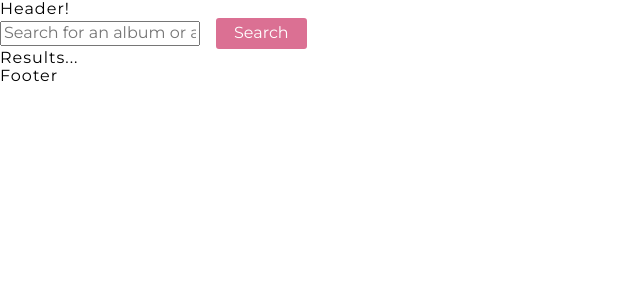
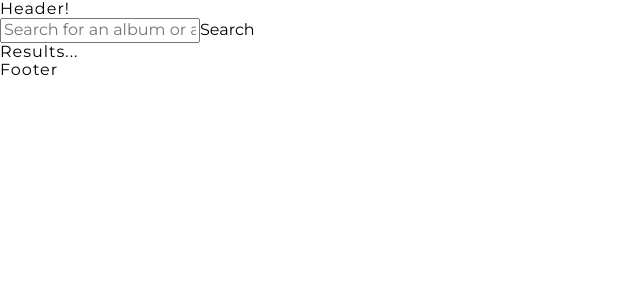
Before and after one commit to pedromuraki/spotifinder, a React app: page / in a window 1280 px wide. Shown: the top 300 px of the page, without its empty margins (0-640 px from the left). Built offline with nearby package versions, Linux system fonts and the light colour scheme.

Commit message:
Refactored Button

```diff
--- a/src/js/components/components/Button.js
+++ b/src/js/components/components/Button.js
@@ -1,26 +1,34 @@
 /* REACT */
 import React from 'react'
 import PropTypes from 'prop-types'
-import styled, { css } from 'styled-components'
+// import styled, { css } from 'styled-components'
 
-const Button =
-  styled.button.attrs(props => ({
-    type: props.type
-  }))`
-    background: transparent;
-    border-radius: 3px;
-    border: 2px solid palevioletred;
-    color: palevioletred;
-    margin: 0 1em;
-    padding: 0.25em 1em;
-    ${props => props.primary && css`
-      background: palevioletred;
-      color: white;
-    `};
-  `
+const Button = ({ btnType, btnText, handleClick }) => (
+  <button type={btnType} onClick={handleClick}>
+    {btnText}
+  </button>
+)
 
 Button.propTypes = {
-  type: PropTypes.string.isRequired
+  btnType: PropTypes.string.isRequired,
+  btnText: PropTypes.string.isRequired,
+  handleClick: PropTypes.func
 }
 
 export default Button
+
+// const Button =
+//   styled.button.attrs(props => ({
+//     type: props.type
+//   }))`
+//     background: transparent;
+//     border-radius: 3px;
+//     border: 2px solid palevioletred;
+//     color: palevioletred;
+//     margin: 0 1em;
+//     padding: 0.25em 1em;
+//     ${props => props.primary && css`
+//       background: palevioletred;
+//       color: white;
+//     `};
+//   `
--- a/src/js/components/components/Form.js
+++ b/src/js/components/components/Form.js
@@ -17,21 +17,13 @@ export const Form = ({
 }) => {
   return (
     <form onSubmit={handleFormSubmit} className={className}>
-      {/* <input
-        type="text"
-        value={inputValue}
-        onChange={handleInputValueChange}
-        placeholder={inputPlaceholder}
-      /> */}
       <Input
         inputType="text"
         inputValue={inputValue}
         handleInputValueChange={handleInputValueChange}
         inputPlaceholder={inputPlaceholder}
       />
-      <Button primary type="submit">
-        {btnText}
-      </Button>
+      <Button btnType="submit" btnText={btnText} />
     </form>
   )
 }
--- a/src/js/components/components/Input.js
+++ b/src/js/components/components/Input.js
@@ -6,8 +6,7 @@ const Input = ({
   inputValue,
   handleInputValueChange,
   inputPlaceholder
-}) => {
-  return (
+}) => (
   <input
     type={inputType}
     value={inputValue}
@@ -15,6 +14,5 @@ const Input = ({
     placeholder={inputPlaceholder}
   />
 )
-}
 
 export default Input
```
Lines whose indentation alone changed are shown as unchanged.
